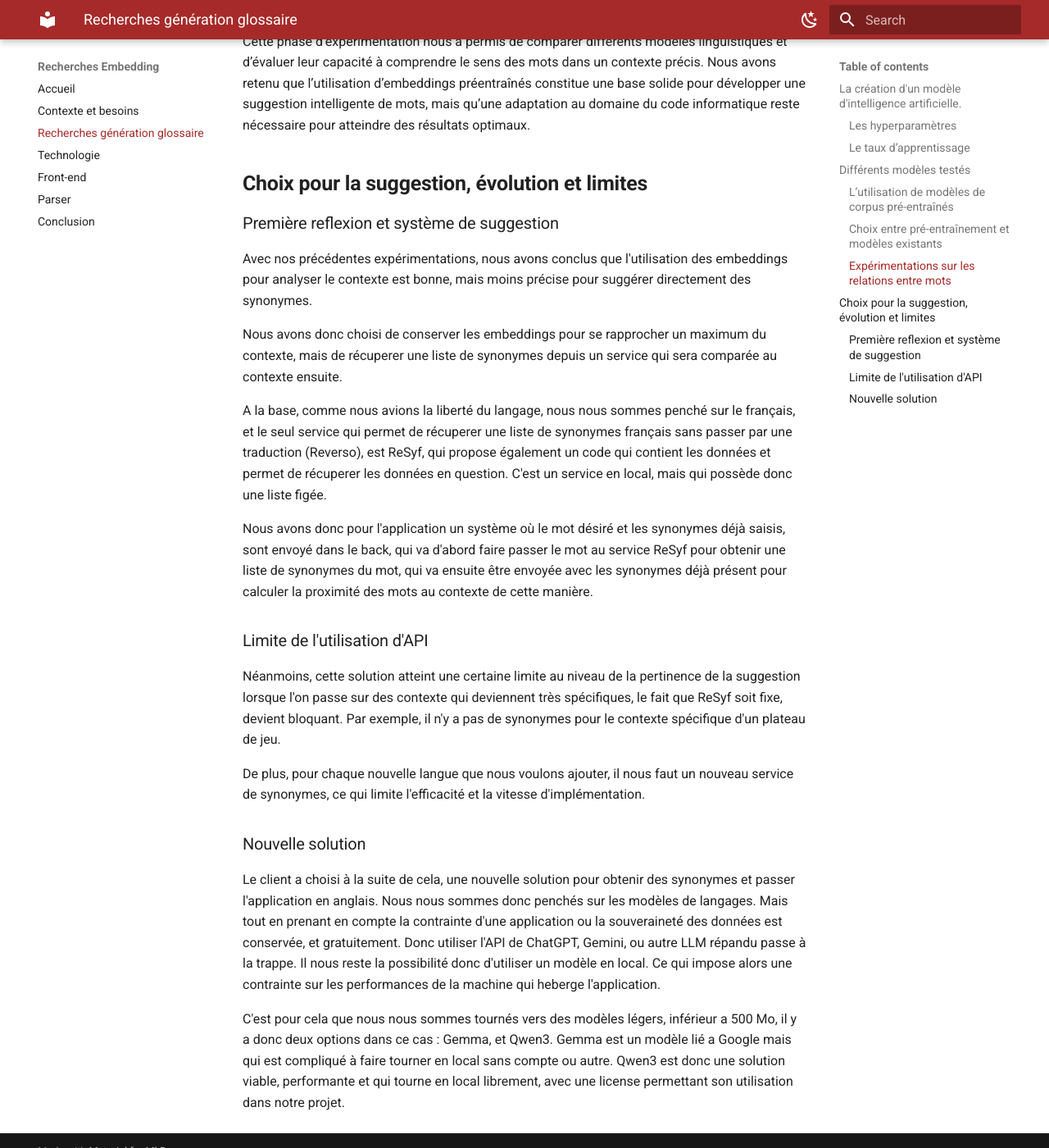
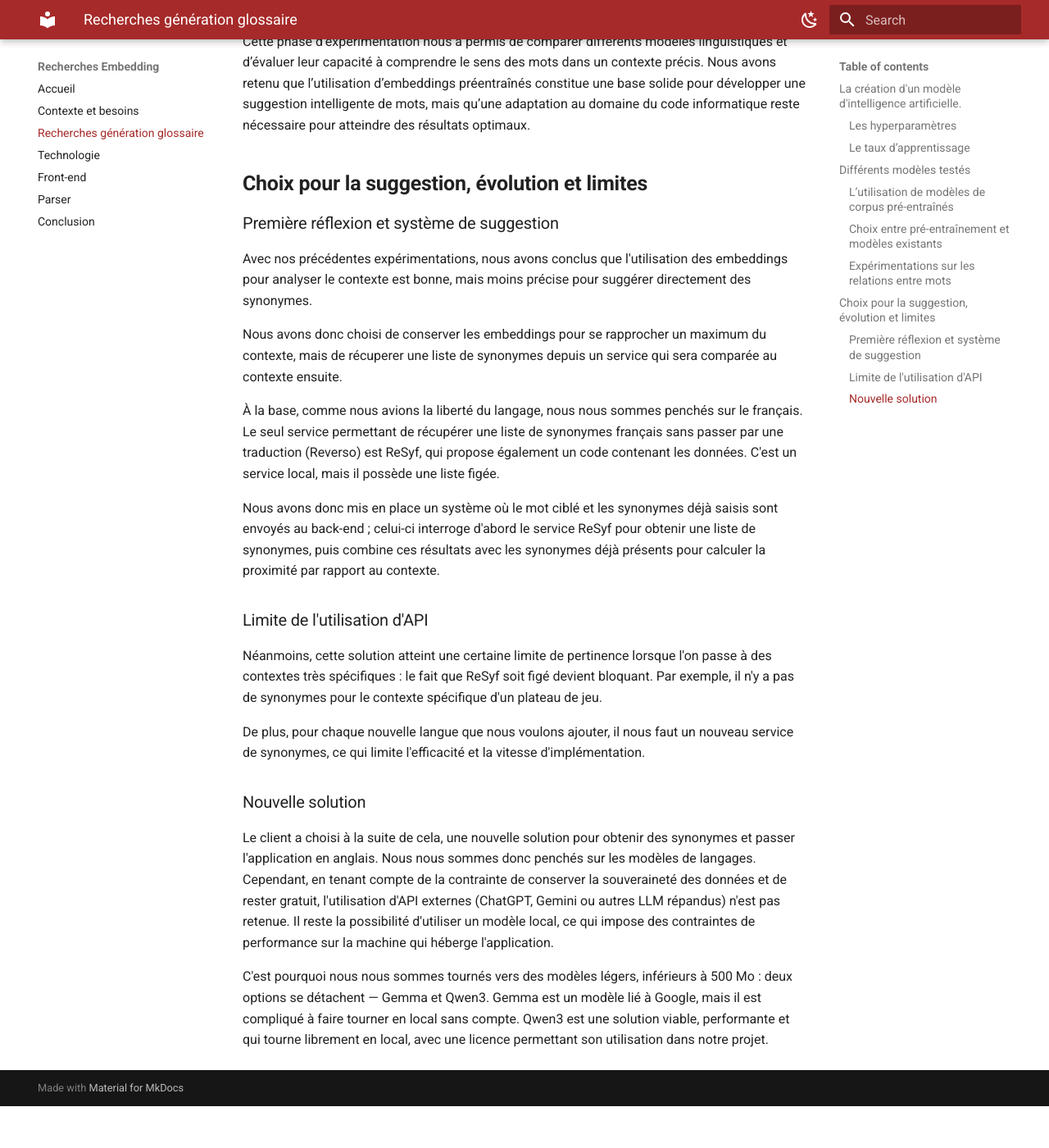
Before and after one commit to Embedding-Groupe/synthese-de-recherche-mkdocs, an MkDocs documentation site: the page built from docs/recherches.md, in a window 1280 px wide and 1400 px high, scrolled down 3760 px. Shown: the whole window at 82% size. Built offline with MkDocs 1.6.1 and Material for MkDocs 9.7.7, drawn with Linux system fonts in a browser that asks for light colours; after the commit the page ends 5109 px from its top, so only the background shows below that; some of the changed text lies outside the part shown.

Commit message:
Correction de la formulation et amélioration de la clarté sur la partie recherches du projet

```diff
--- a/docs/recherches.md
+++ b/docs/recherches.md
@@ -1,8 +1,8 @@
-# **Recherche génération glossaire.**
+# **Recherche : génération de glossaire**
 
-Comme expliqué dans l’index du Mkdoc, pour notre application, nous souhaitons utiliser une intelligence artificielle.
+Comme expliqué dans l’index du MkDocs, pour notre application, nous souhaitons utiliser une intelligence artificielle.
 N’ayant aucune idée de la manière de procéder, nous avons effectué de nombreuses recherches (modèles à utiliser, création d’un modèle, modèles déjà existants, appel à des API, phase d’entraînement, etc.).
-Tout l’article recense nos recherches ainsi que leur évolution, leur abandon ou la justification de ces dernières.
+Tout l’article recense nos recherches, leur évolution, leurs abandons éventuels ou la justification de ces dernières.
 
 
 ## **La création d'un modèle d'intelligence artificielle.**
@@ -88,26 +88,26 @@
 Nous avons retenu que l’utilisation d’embeddings préentraînés constitue une base solide pour développer une suggestion intelligente de mots, mais qu’une adaptation au domaine du code informatique reste nécessaire pour atteindre des résultats optimaux.
 
 
-## **Choix pour la suggestion, évolution et limites** ##
+## **Choix pour la suggestion, évolution et limites**
 
-### Première reflexion et système de suggestion ###
+### Première réflexion et système de suggestion ###
 
 Avec nos précédentes expérimentations, nous avons conclus que l'utilisation des embeddings pour analyser le contexte est bonne, mais moins précise pour suggérer directement des synonymes.
 
 Nous avons donc choisi de conserver les embeddings pour se rapprocher un maximum du contexte, mais de récuperer une liste de synonymes depuis un service qui sera comparée au contexte ensuite.
 
-A la base, comme nous avions la liberté du langage, nous nous sommes penché sur le français, et le seul service qui permet de récuperer une liste de synonymes français sans passer par une traduction (Reverso), est ReSyf, qui propose également un code qui contient les données et permet de récuperer les données en question. C'est un service en local, mais qui possède donc une liste figée.
+À la base, comme nous avions la liberté du langage, nous nous sommes penchés sur le français. Le seul service permettant de récupérer une liste de synonymes français sans passer par une traduction (Reverso) est ReSyf, qui propose également un code contenant les données. C'est un service local, mais il possède une liste figée.
 
-Nous avons donc pour l'application un système où le mot désiré et les synonymes déjà saisis, sont envoyé dans le back, qui va d'abord faire passer le mot au service ReSyf pour obtenir une liste de synonymes du mot, qui va ensuite être envoyée avec les synonymes déjà présent pour calculer la proximité des mots au contexte de cette manière.
+Nous avons donc mis en place un système où le mot ciblé et les synonymes déjà saisis sont envoyés au back-end ; celui-ci interroge d'abord le service ReSyf pour obtenir une liste de synonymes, puis combine ces résultats avec les synonymes déjà présents pour calculer la proximité par rapport au contexte.
 
 ### Limite de l'utilisation d'API ###
 
-Néanmoins, cette solution atteint une certaine limite au niveau de la pertinence de la suggestion lorsque l'on passe sur des contexte qui deviennent très spécifiques, le fait que ReSyf soit fixe, devient bloquant. Par exemple, il n'y a pas de synonymes pour le contexte spécifique d'un plateau de jeu.
+Néanmoins, cette solution atteint une certaine limite de pertinence lorsque l'on passe à des contextes très spécifiques : le fait que ReSyf soit figé devient bloquant. Par exemple, il n'y a pas de synonymes pour le contexte spécifique d'un plateau de jeu.
 
 De plus, pour chaque nouvelle langue que nous voulons ajouter, il nous faut un nouveau service de synonymes, ce qui limite l'efficacité et la vitesse d'implémentation.
 
 ### Nouvelle solution ###
 
-Le client a choisi à la suite de cela, une nouvelle solution pour obtenir des synonymes et passer l'application en anglais. Nous nous sommes donc penchés sur les modèles de langages. Mais tout en prenant en compte la contrainte d'une application ou la souveraineté des données est conservée, et gratuitement. Donc utiliser l'API de ChatGPT, Gemini, ou autre LLM répandu passe à la trappe. Il nous reste la possibilité donc d'utiliser un modèle en local. Ce qui impose alors une contrainte sur les performances de la machine qui heberge l'application.
+Le client a choisi à la suite de cela, une nouvelle solution pour obtenir des synonymes et passer l'application en anglais. Nous nous sommes donc penchés sur les modèles de langages. Cependant, en tenant compte de la contrainte de conserver la souveraineté des données et de rester gratuit, l'utilisation d'API externes (ChatGPT, Gemini ou autres LLM répandus) n'est pas retenue. Il reste la possibilité d'utiliser un modèle local, ce qui impose des contraintes de performance sur la machine qui héberge l'application.
 
-C'est pour cela que nous nous sommes tournés vers des modèles légers, inférieur a 500 Mo, il y a donc deux options dans ce cas : Gemma, et Qwen3. Gemma est un modèle lié a Google mais qui est compliqué à faire tourner en local sans compte ou autre. Qwen3 est donc une solution viable, performante et qui tourne en local librement, avec une license permettant son utilisation dans notre projet.
+C'est pourquoi nous nous sommes tournés vers des modèles légers, inférieurs à 500 Mo : deux options se détachent — Gemma et Qwen3. Gemma est un modèle lié à Google, mais il est compliqué à faire tourner en local sans compte. Qwen3 est une solution viable, performante et qui tourne librement en local, avec une licence permettant son utilisation dans notre projet.
```
